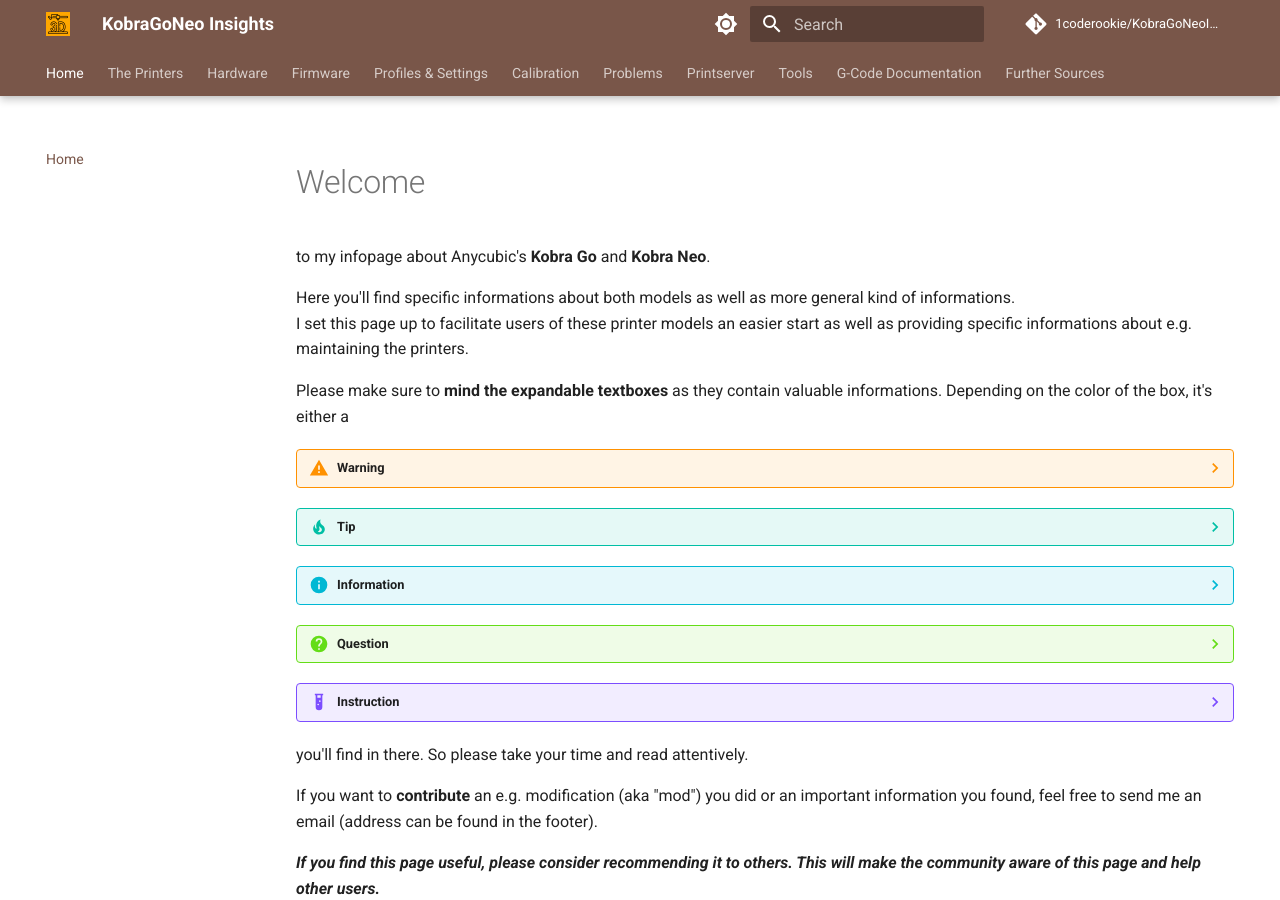
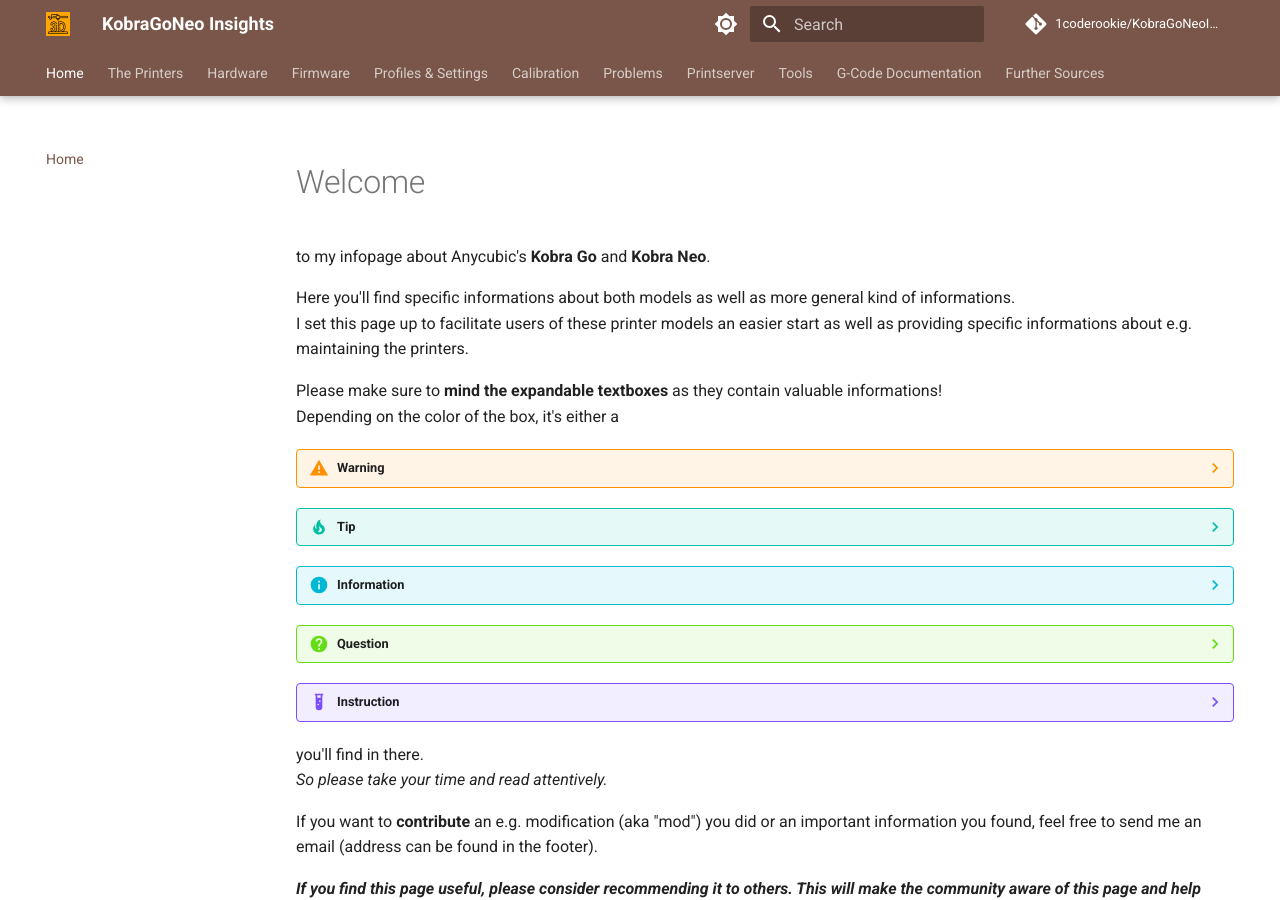
Before and after one commit to 1coderookie/KobraGoNeoInsights, an MkDocs documentation site: the page built from docs/index.md, in a window 1280 px wide and 900 px high. Built offline with MkDocs 1.6.1 and Material for MkDocs 9.7.7, drawn with Linux system fonts in a browser that asks for light colours; comment, search, counter and statistics services are not loaded.

Commit message:
Update index.md

```diff
--- a/docs/index.md
+++ b/docs/index.md
@@ -6,7 +6,8 @@
 Here you'll find specific informations about both models as well as more general kind of informations.
 I set this page up to facilitate users of these printer models an easier start as well as providing specific informations about e.g. maintaining the printers.
 
-Please make sure to **mind the expandable textboxes** as they contain valuable informations. Depending on the color of the box, it's either a
+Please make sure to **mind the expandable textboxes** as they contain valuable informations!
+Depending on the color of the box, it's either a
 
 ??? warning "Warning"
 
@@ -28,7 +29,8 @@
 
     Like "How to disassemble the hotend."
 
-you'll find in there. So please take your time and read attentively.
+you'll find in there.
+*So please take your time and read attentively.*
 
 If you want to **contribute** an e.g. modification (aka "mod") you did or an important information you found, feel free to send me an email (address can be found in the footer).
 
```
